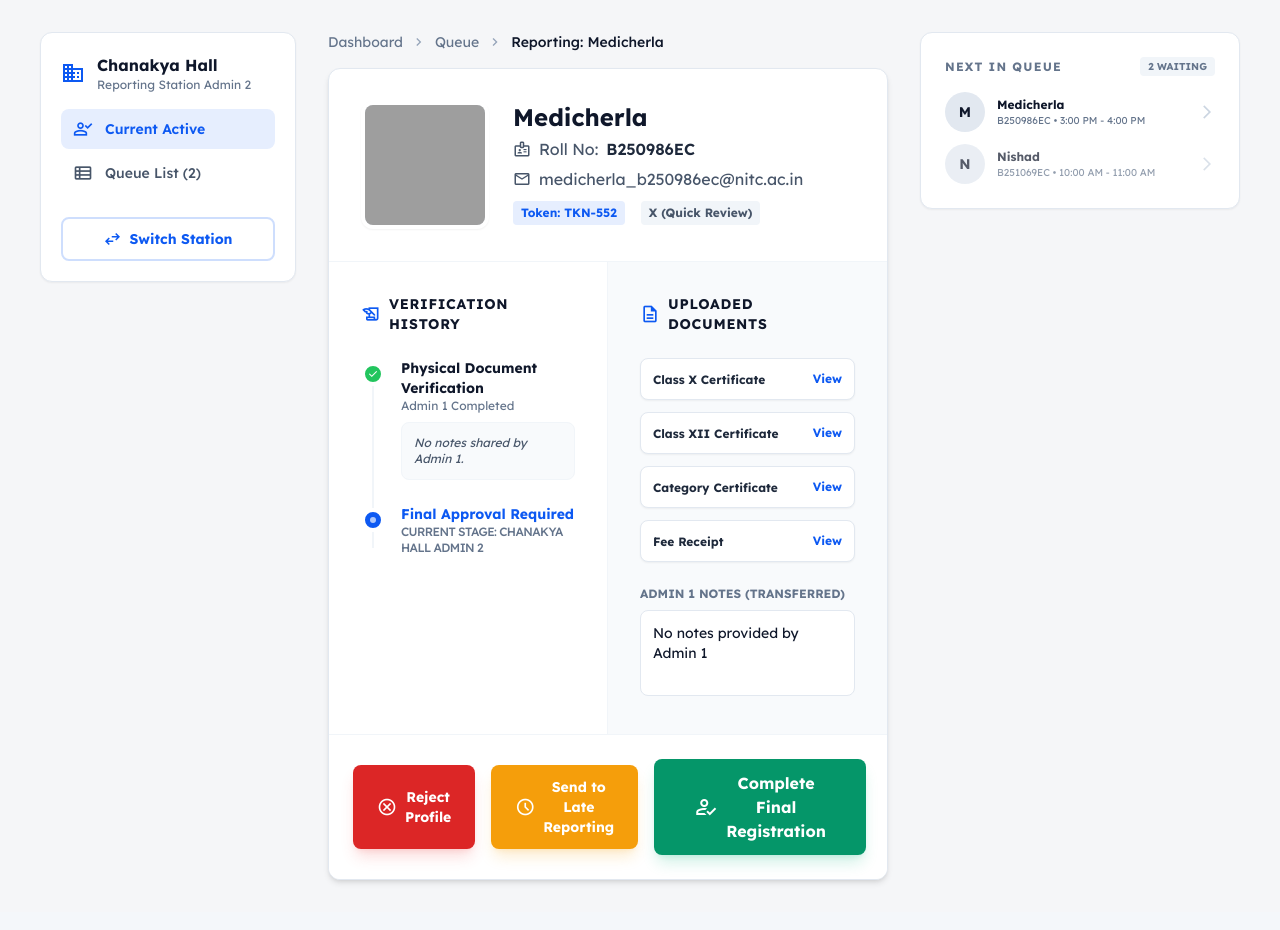
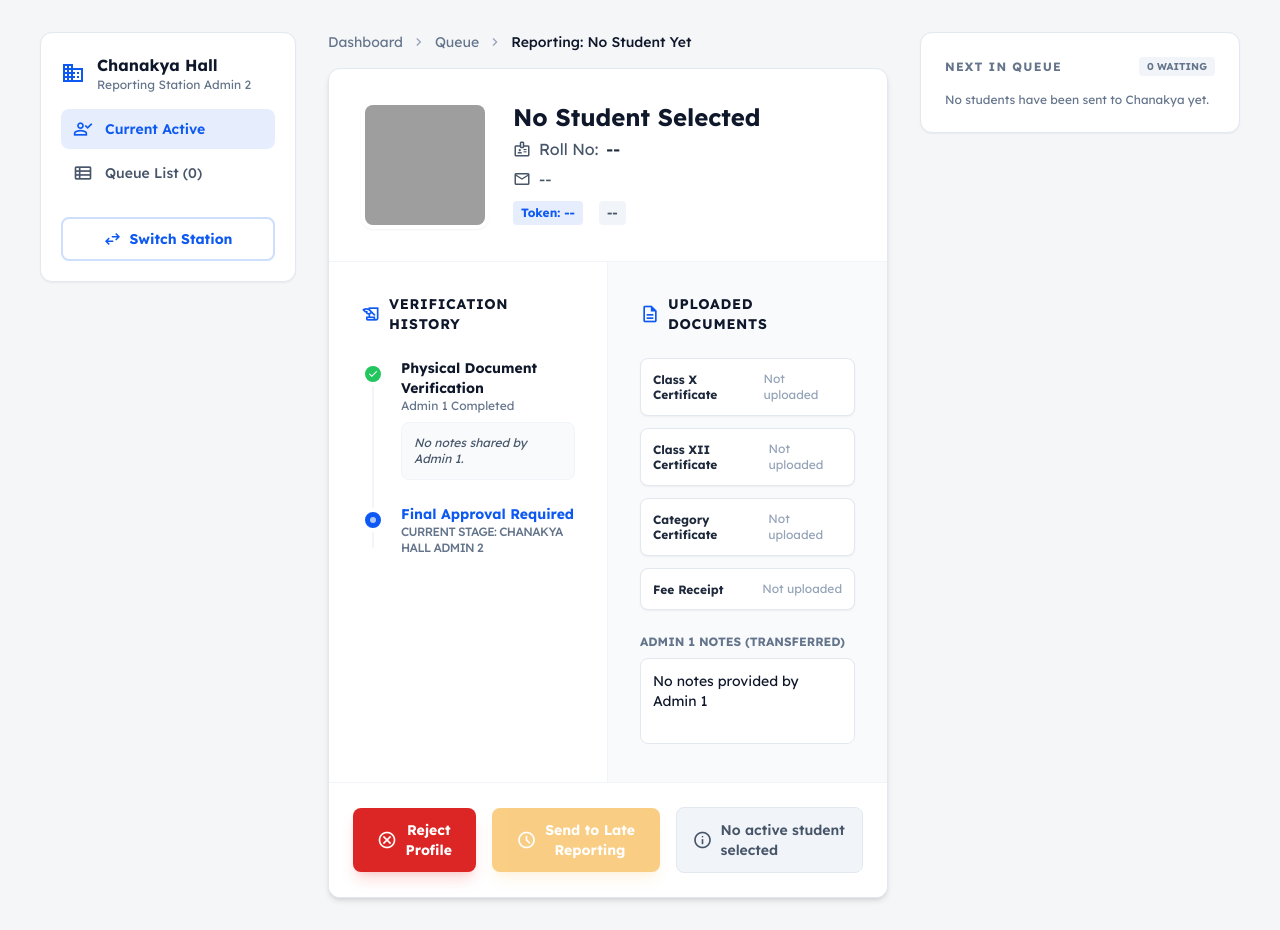
Before and after one commit to bip-krishna/nitc, a Flask app: page /admin2.html in a window 1280 px wide. Shown: the part 65-995 px from the top of the page. Before the commit the page ends 949 px from the top, so only its background shows below. Run offline with Flask 3, Linux system fonts and the light colour scheme; data comes from the database, SQL or seed files in the repository; some libraries are stand-ins or nearby versions; grey boxes are pictures that could not be loaded.

Commit message:
Add files via upload

```diff
--- a/NITC-Physical-Reporting/queue-system/app.py
+++ b/NITC-Physical-Reporting/queue-system/app.py
@@ -50,6 +50,10 @@ class TokenBooking(db.Model):
     admin1_notes = db.Column(db.Text)
     final_registration_completed = db.Column(db.Boolean, default=False)
     final_registration_completed_at = db.Column(db.String(50))
+    is_bhaskara_active = db.Column(db.Boolean, default=False)
+    moved_to_late_pool = db.Column(db.Boolean, default=False)
+    late_reporting_reason = db.Column(db.Text)
+    moved_to_late_pool_at = db.Column(db.String(50))
 
 
 def parse_identity_from_email(email):
@@ -106,6 +110,9 @@ def booking_to_view(booking):
         "admin1_notes": booking.admin1_notes or "",
         "final_registration_completed": bool(booking.final_registration_completed),
         "final_registration_completed_at": booking.final_registration_completed_at or "",
+        "moved_to_late_pool": bool(booking.moved_to_late_pool),
+        "late_reporting_reason": booking.late_reporting_reason or "",
+        "moved_to_late_pool_at": booking.moved_to_late_pool_at or "",
     }
 
 
@@ -140,6 +147,10 @@ def ensure_tokenbooking_columns():
         "admin1_notes": "TEXT",
         "final_registration_completed": "INTEGER DEFAULT 0",
         "final_registration_completed_at": "TEXT",
+        "is_bhaskara_active": "INTEGER DEFAULT 0",
+        "moved_to_late_pool": "INTEGER DEFAULT 0",
+        "late_reporting_reason": "TEXT",
+        "moved_to_late_pool_at": "TEXT",
     }
     for column, ddl_type in required_columns.items():
         if column not in existing:
@@ -182,7 +193,7 @@ def student_page():
 
 @app.route("/admin.html")
 def admin_page():
-    bookings = TokenBooking.query.order_by(TokenBooking.id.desc()).all()
+    bookings = TokenBooking.query.filter_by(sent_to_chanakya=False, moved_to_late_pool=False).order_by(TokenBooking.id.asc()).all()
     quick_bookings = [booking_to_view(b) for b in bookings if (b.fee_status or "").lower() == "yes"]
     detailed_bookings = [booking_to_view(b) for b in bookings if (b.fee_status or "").lower() == "no"]
     return render_template(
@@ -204,11 +215,16 @@ def book_token_page():
     return render_template("book-token.html", email=email, slots=slot_data, existing_booking=existing_booking)
 @app.route("/lateadmin.html")
 def lateadmin_page():
-    return render_template("lateadmin.html")
+    late_entries = TokenBooking.query.filter_by(moved_to_late_pool=True).order_by(TokenBooking.id.desc()).all()
+    return render_template("lateadmin.html", late_entries=[booking_to_view(b) for b in late_entries])
 
 @app.route("/admin2.html")
 def admin2_page():
-    chanakya_queue = TokenBooking.query.filter_by(sent_to_chanakya=True).order_by(TokenBooking.id.asc()).all()
+    chanakya_queue = TokenBooking.query.filter_by(
+        sent_to_chanakya=True,
+        final_registration_completed=False,
+        moved_to_late_pool=False
+    ).order_by(TokenBooking.id.asc()).all()
     chanakya_bookings = [booking_to_view(b) for b in chanakya_queue]
     selected_booking_id = request.args.get("booking", type=int)
     active_booking = None
@@ -257,10 +273,15 @@ def complete_final_registration():
     booking = TokenBooking.query.get(booking_id)
     if not booking:
         return jsonify({"success": False, "message": "Booking not found."}), 404
+    if booking.final_registration_completed:
+        return jsonify({"success": False, "message": "Final registration is already completed for this student."}), 400
+    if booking.moved_to_late_pool:
+        return jsonify({"success": False, "message": "This profile is in late reporting pool."}), 400
 
     booking.final_registration_completed = True
     if not booking.final_registration_completed_at:
         booking.final_registration_completed_at = datetime.now().strftime("%d %b %Y, %I:%M %p")
+    booking.is_bhaskara_active = False
     db.session.commit()
 
     return jsonify({
@@ -273,21 +294,36 @@ def complete_final_registration():
 @app.route("/livestatus.html")
 def livestatus_page():
     email = session.get("student_email")
-    queue = TokenBooking.query.filter_by(sent_to_chanakya=False).order_by(TokenBooking.id.asc()).all()
+    current_booking = None
+    if email:
+        current_booking = TokenBooking.query.filter_by(student_email=email).order_by(TokenBooking.id.desc()).first()
 
-    now_serving = queue[0] if queue else None
-    upcoming_tokens = [b.token_id for b in queue[1:6] if b.token_id]
-    current_booking = None
-    for booking in queue:
-        if booking.student_email == email:
-            current_booking = booking
-            break
+    queue = []
+    if current_booking:
+        queue = TokenBooking.query.filter_by(
+            sent_to_chanakya=False,
+            slot_time=current_booking.slot_time
+        ).order_by(TokenBooking.id.asc()).all()
+
+    now_serving = next((b for b in queue if b.is_bhaskara_active), None)
+    if not now_serving and queue:
+        now_serving = queue[0]
+
+    upcoming_tokens = []
+    if queue:
+        now_index = 0
+        if now_serving:
+            for idx, booking in enumerate(queue):
+                if booking.id == now_serving.id:
+                    now_index = idx
+                    break
+        upcoming_tokens = [b.token_id for b in queue[now_index + 1: now_index + 6] if b.token_id]
 
     x_count = 0
     y_count = 0
     student_token = current_booking.token_id if current_booking else "--"
 
-    if current_booking:
+    if current_booking and queue:
         ahead = [b for b in queue if b.id < current_booking.id]
         x_count = sum(1 for b in ahead if (b.fee_status or "").lower() == "yes")
         y_count = sum(1 for b in ahead if (b.fee_status or "").lower() != "yes")
@@ -371,11 +407,71 @@ def proceed_to_chanakya():
     booking = TokenBooking.query.get(booking_id)
     if not booking:
         return jsonify({"success": False, "message": "Booking not found."}), 404
+    if booking.moved_to_late_pool:
+        return jsonify({"success": False, "message": "Selected booking is already in late reporting pool."}), 400
 
     booking.sent_to_chanakya = True
+    booking.is_bhaskara_active = False
     booking.admin1_notes = admin1_notes
     db.session.commit()
     return jsonify({"success": True, "message": "Student moved to Chanakya queue."})
+
+
+@app.route("/move-to-late-reporting", methods=["POST"])
+def move_to_late_reporting():
+    if not session.get("admin_email"):
+        return jsonify({"success": False, "message": "Admin login required."}), 401
+
+    data = request.get_json(silent=True) or {}
+    booking_id = data.get("booking_id")
+    reason = (data.get("reason") or "").strip()
+    if not booking_id:
+        return jsonify({"success": False, "message": "booking_id is required."}), 400
+    if not reason:
+        return jsonify({"success": False, "message": "Reason is required."}), 400
+
+    booking = TokenBooking.query.get(booking_id)
+    if not booking:
+        return jsonify({"success": False, "message": "Booking not found."}), 404
+    if booking.final_registration_completed:
+        return jsonify({"success": False, "message": "Cannot move a completed registration to late pool."}), 400
+
+    booking.moved_to_late_pool = True
+    booking.late_reporting_reason = reason
+    booking.moved_to_late_pool_at = datetime.now().strftime("%d %b %Y, %I:%M %p")
+    booking.is_bhaskara_active = False
+    booking.sent_to_chanakya = True
+    db.session.commit()
+    return jsonify({"success": True, "message": "Student moved to late reporting pool."})
+
+
+@app.route("/set-bhaskara-active", methods=["POST"])
+def set_bhaskara_active():
+    if not session.get("admin_email"):
+        return jsonify({"success": False, "message": "Admin login required."}), 401
+
+    data = request.get_json(silent=True) or {}
+    booking_id = data.get("booking_id")
+    if not booking_id:
+        return jsonify({"success": False, "message": "booking_id is required."}), 400
+
+    booking = TokenBooking.query.get(booking_id)
+    if not booking:
+        return jsonify({"success": False, "message": "Booking not found."}), 404
+    if booking.sent_to_chanakya:
+        return jsonify({"success": False, "message": "Selected booking is already moved to Chanakya."}), 400
+    if booking.moved_to_late_pool:
+        return jsonify({"success": False, "message": "Selected booking is in late reporting pool."}), 400
+
+    TokenBooking.query.update({"is_bhaskara_active": False})
+    booking.is_bhaskara_active = True
+    db.session.commit()
+    return jsonify({
+        "success": True,
+        "message": "Now serving token updated.",
+        "token_id": booking.token_id,
+        "slot_time": booking.slot_time
+    })
 
 
 @app.route("/reject-booking", methods=["POST"])
@@ -391,6 +487,8 @@ def reject_booking():
     booking = TokenBooking.query.get(booking_id)
     if not booking:
         return jsonify({"success": False, "message": "Booking not found."}), 404
+
+    booking.is_bhaskara_active = False
 
     slot_obj = Slot.query.filter_by(time=booking.slot_time).first()
     if slot_obj:
--- a/NITC-Physical-Reporting/queue-system/templates/admin2.html
+++ b/NITC-Physical-Reporting/queue-system/templates/admin2.html
@@ -205,15 +205,27 @@ Uploaded Documents
 <span class="material-symbols-outlined text-[20px]">cancel</span>
 Reject Profile
 </button>
-<button class="flex items-center gap-2 px-6 py-3 bg-amber-500 hover:bg-amber-600 text-white rounded-lg font-bold text-sm transition-colors shadow-lg shadow-amber-500/20">
+<button id="late-reporting-btn" data-booking-id="{{ ab.id if ab else '' }}" class="flex items-center gap-2 px-6 py-3 bg-amber-500 hover:bg-amber-600 text-white rounded-lg font-bold text-sm transition-colors shadow-lg shadow-amber-500/20 {% if not ab %}opacity-50 cursor-not-allowed{% endif %}" {% if not ab %}disabled{% endif %}>
 <span class="material-symbols-outlined text-[20px]">watch_later</span>
 Send to Late Reporting
 </button>
 </div>
+{% if ab and not ab.final_registration_completed %}
 <button id="complete-final-btn" data-booking-id="{{ ab.id if ab else '' }}" class="flex items-center gap-2 px-10 py-3 bg-emerald-600 hover:bg-emerald-700 text-white rounded-lg font-bold text-base transition-all shadow-lg shadow-emerald-500/20 transform hover:-translate-y-0.5 {% if not ab %}opacity-50 cursor-not-allowed{% endif %}" {% if not ab %}disabled{% endif %}>
 <span class="material-symbols-outlined">how_to_reg</span>
 Complete Final Registration
 </button>
+{% elif ab and ab.final_registration_completed %}
+<div class="flex items-center gap-2 px-4 py-3 rounded-lg bg-emerald-50 text-emerald-700 border border-emerald-200 text-sm font-semibold">
+<span class="material-symbols-outlined text-[20px]">task_alt</span>
+Registration Completed
+</div>
+{% else %}
+<div class="flex items-center gap-2 px-4 py-3 rounded-lg bg-slate-100 text-slate-600 border border-slate-200 text-sm font-semibold">
+<span class="material-symbols-outlined text-[20px]">info</span>
+No active student selected
+</div>
+{% endif %}
 </div>
 </div>
 </section>
@@ -253,8 +265,9 @@ Complete Final Registration
 <script>
   (function () {
     const rejectButton = document.getElementById("reject-profile-btn");
+    const lateReportingButton = document.getElementById("late-reporting-btn");
     const completeButton = document.getElementById("complete-final-btn");
-    if (!rejectButton && !completeButton) return;
+    if (!rejectButton && !lateReportingButton && !completeButton) return;
 
     if (rejectButton) {
       rejectButton.addEventListener("click", async () => {
@@ -274,6 +287,39 @@ Complete Final Registration
           return;
         }
         alert("Profile rejected and removed.");
+        window.location.href = "/admin2.html";
+      });
+    }
+
+    if (lateReportingButton) {
+      lateReportingButton.addEventListener("click", async () => {
+        const bookingId = lateReportingButton.dataset.bookingId;
+        if (!bookingId) {
+          alert("No active student selected.");
+          return;
+        }
+
+        const reason = window.prompt("Enter reason for moving this student to Late Reporting Pool:");
+        if (reason === null) {
+          return;
+        }
+        const trimmedReason = reason.trim();
+        if (!trimmedReason) {
+          alert("Reason is required.");
+          return;
+        }
+
+        const res = await fetch("/move-to-late-reporting", {
+          method: "POST",
+          headers: { "Content-Type": "application/json" },
+          body: JSON.stringify({ booking_id: bookingId, reason: trimmedReason })
+        });
+        const data = await res.json();
+        if (!data.success) {
+          alert(data.message || "Unable to move to late reporting pool.");
+          return;
+        }
+        alert("Student moved to late reporting pool.");
         window.location.href = "/admin2.html";
       });
     }
@@ -299,6 +345,7 @@ Complete Final Registration
           window.open(data.print_url, "_blank", "noopener");
         }
         alert("Final registration completed.");
+        window.location.href = "/admin2.html";
       });
     }
   })();
```
Also changed, not shown: NITC-Physical-Reporting/queue-system/templates/admin.html (+31 -3 lines), NITC-Physical-Reporting/queue-system/templates/lateadmin.html (+32 -0 lines).
